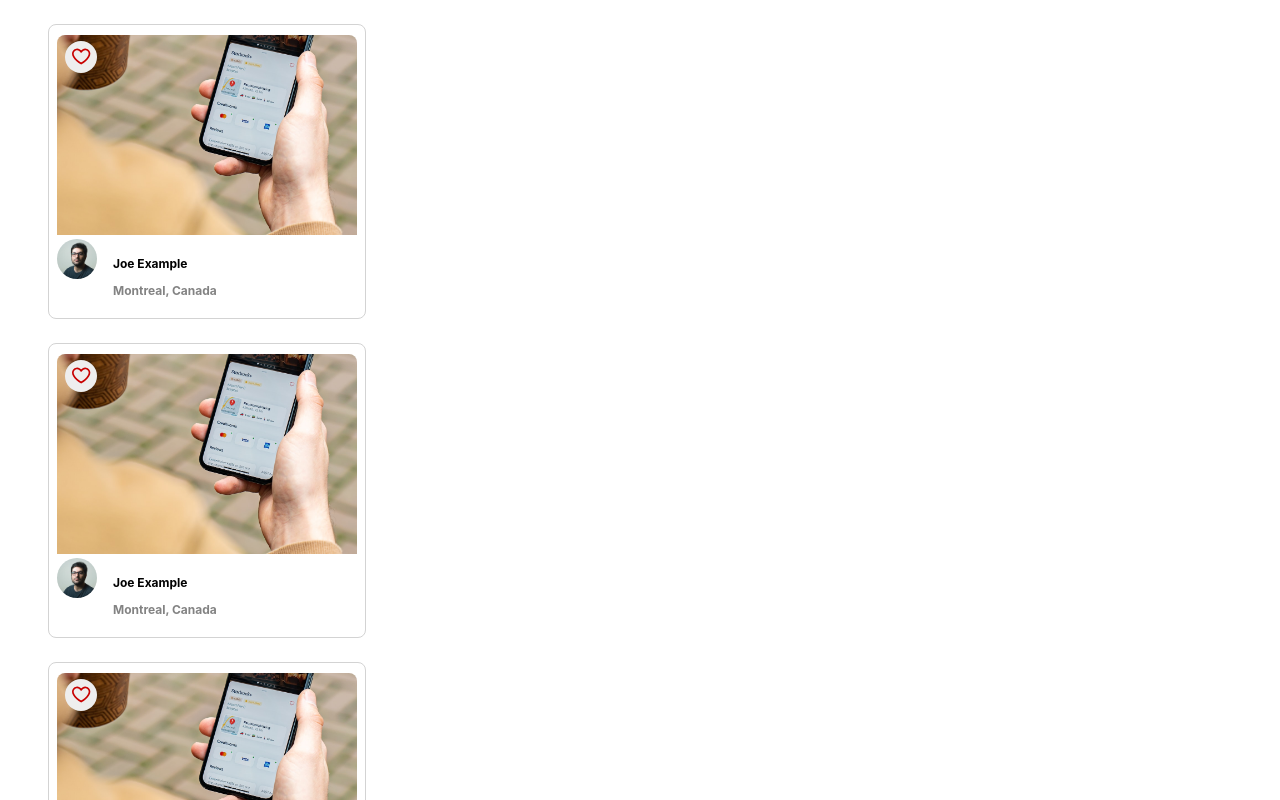
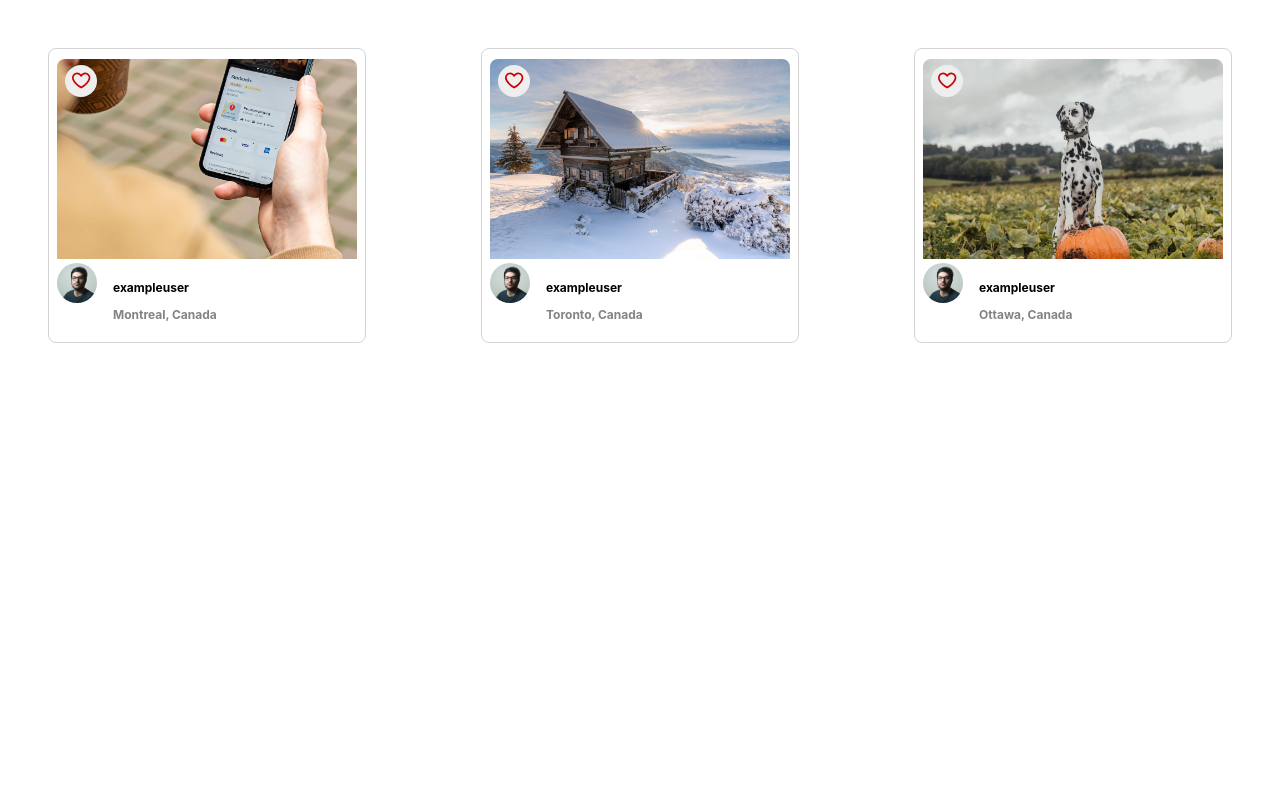
Before and after one commit to BrandNero/Photolab, a React (Create React App) app in the folder frontend/: page / in a window 1280 px wide. Shown: the top 800 px of the page. Built offline with nearby package versions, Linux system fonts and the light colour scheme; the HTML template or start-up script is replaced by a standard one.

Commit message:
now uses photoList instead of PhotoListItem.

```diff
--- a/frontend/src/App.jsx
+++ b/frontend/src/App.jsx
@@ -1,29 +1,17 @@
 import React from 'react';
 
-import PhotoListItem from './components/PhotoListItem';
+import PhotoList from 'components/PhotoList';
 import './App.scss';
-import PhotoFavButton from 'components/PhotoFavButton';
 
-const sampleDataForPhotoListItem = {
-  id: "1",
-  location: {
-    city: "Montreal",
-    country: "Canada",
-  },
-  imageSource: `${process.env.PUBLIC_URL}/Image-1-Regular.jpeg`,
-  username: "Joe Example",
-  profile: `${process.env.PUBLIC_URL}/profile-1.jpg`,
-};
-
-const photos = new Array(3).fill(sampleDataForPhotoListItem);
 // Note: Rendering a single component to build components in isolation
 const App = () => {
 
     return (
       <div className="App">
-        {photos.map((photo, index) => (
-          <PhotoListItem key={index} photo={photo} />
-        ))}
+        {/* {photos.map((photo, index) => (
+          <PhotoListItem key={index} photo={photo} /> */}
+        {/* ))} */}
+        <PhotoList />
       </div>
     );
 };
--- a/frontend/src/components/PhotoList.jsx
+++ b/frontend/src/components/PhotoList.jsx
@@ -1,6 +1,7 @@
 import React from "react";
 
 import "../styles/PhotoList.scss";
+import PhotoListItem from "./PhotoListItem";
 
 const sampleDataForPhotoList = [
   {
@@ -59,7 +60,9 @@ const sampleDataForPhotoList = [
 const PhotoList = () => {
   return (
     <ul className="photo-list">
-      {/* Insert React */}
+       {sampleDataForPhotoList.map((photo) => (
+        <PhotoListItem key={photo.id} photo={photo} />
+      ))}
     </ul>
   );
 };
--- a/frontend/src/components/PhotoListItem.jsx
+++ b/frontend/src/components/PhotoListItem.jsx
@@ -8,12 +8,12 @@ const PhotoListItem = ({photo}) => {
     <article className="photo-list__item">
       <header>
       <PhotoFavButton />
-      <img src={photo.imageSource} alt={`${photo.username}'s photo`} className="photo-list__image" />
+      <img src={photo.urls.regular} alt={`${photo.user.username}'s photo`} className="photo-list__image" />
       </header>
       <section className="photo-list__user-details">
-        <img src={photo.profile} alt={`${photo.username}'s profile`} className="photo-list__user-profile" />
+        <img src={photo.user.profile} alt={`${photo.user.username}'s profile`} className="photo-list__user-profile" />
         <section className="photo-list__user-info">
-          <p>{photo.username}</p>
+          <p>{photo.user.username}</p>
           <p className="photo-list__user-location">{photo.location.city}, {photo.location.country}</p>
         </section>
       </section>
```
